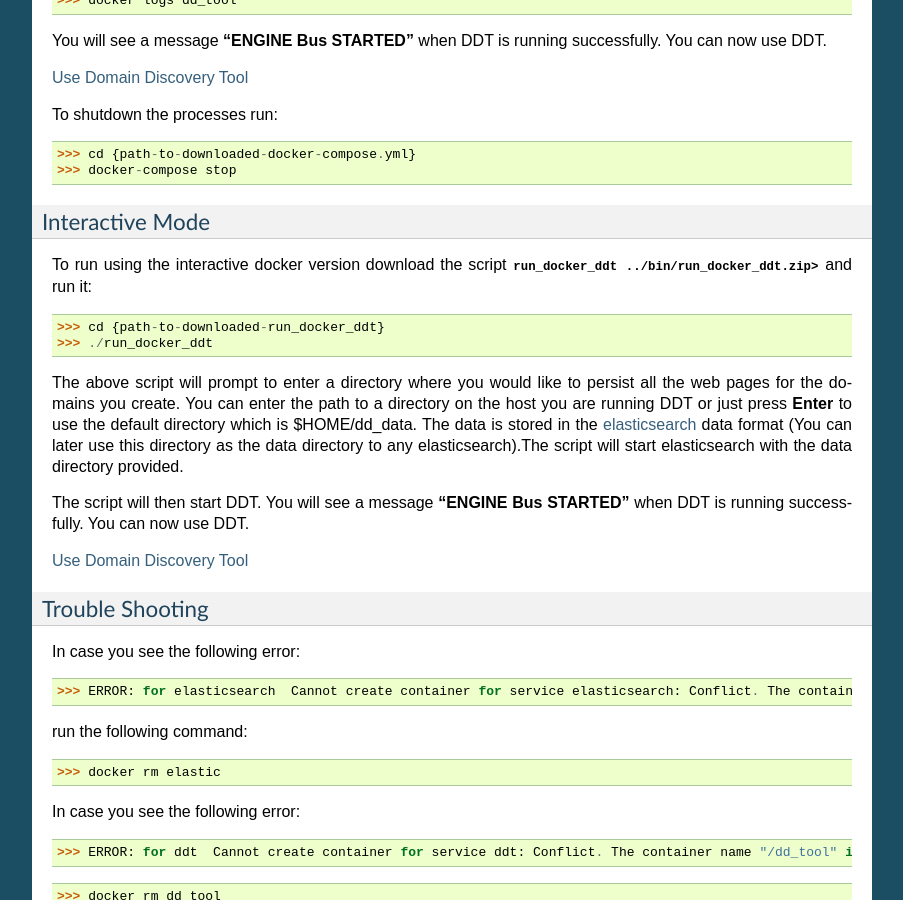
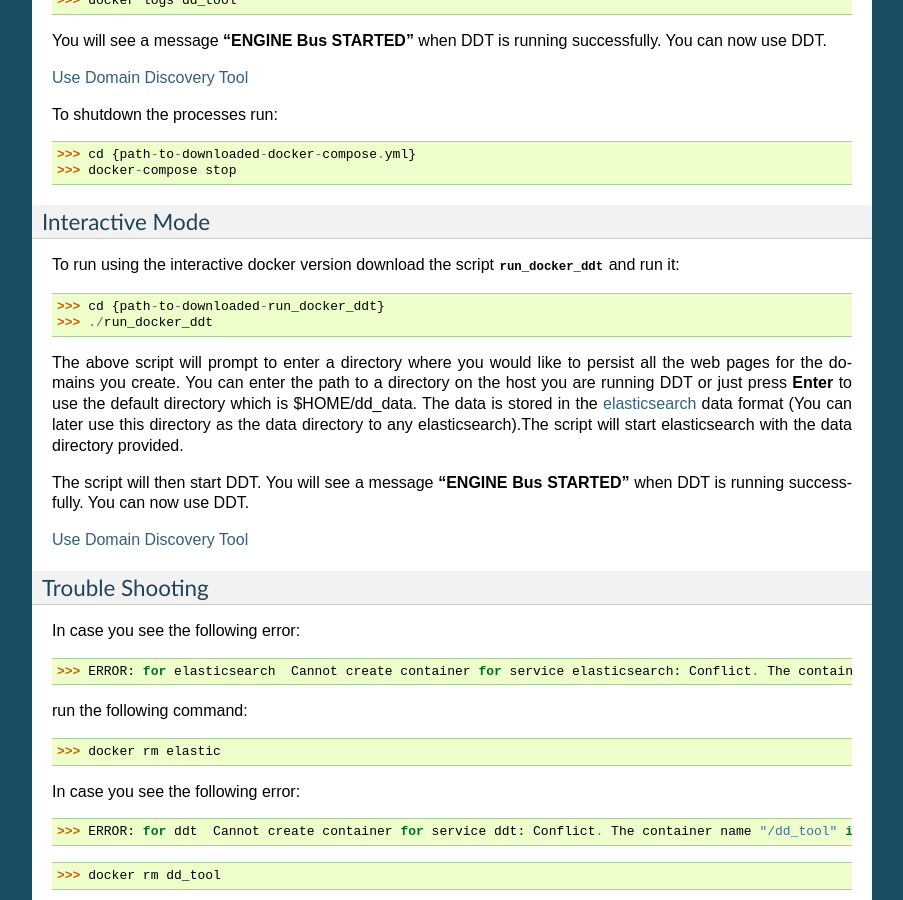
Before and after one commit to VIDA-NYU/domain_discovery_tool, a Sphinx documentation site: the page built from docs/install.rst, in a window 1280 px wide and 900 px high, scrolled down 560 px. Shown: the whole window, without its empty margins (198-1101 px from the left). Built offline with Sphinx 7.4.7, drawn with Linux system fonts in a browser that asks for light colours.

Commit message:
updated download for run_docker_ddt

```diff
--- a/docs/install.rst
+++ b/docs/install.rst
@@ -36,7 +36,7 @@
 Interactive Mode
 ~~~~~~~~~~~~~~~~
 
-To run using the interactive docker version download the script :download:`run_docker_ddt ../bin/run_docker_ddt.zip>` and run it:
+To run using the interactive docker version download the script :download:`run_docker_ddt <../bin/run_docker_ddt.zip>` and run it:
 
 >>> cd {path-to-downloaded-run_docker_ddt}
 >>> ./run_docker_ddt
```
